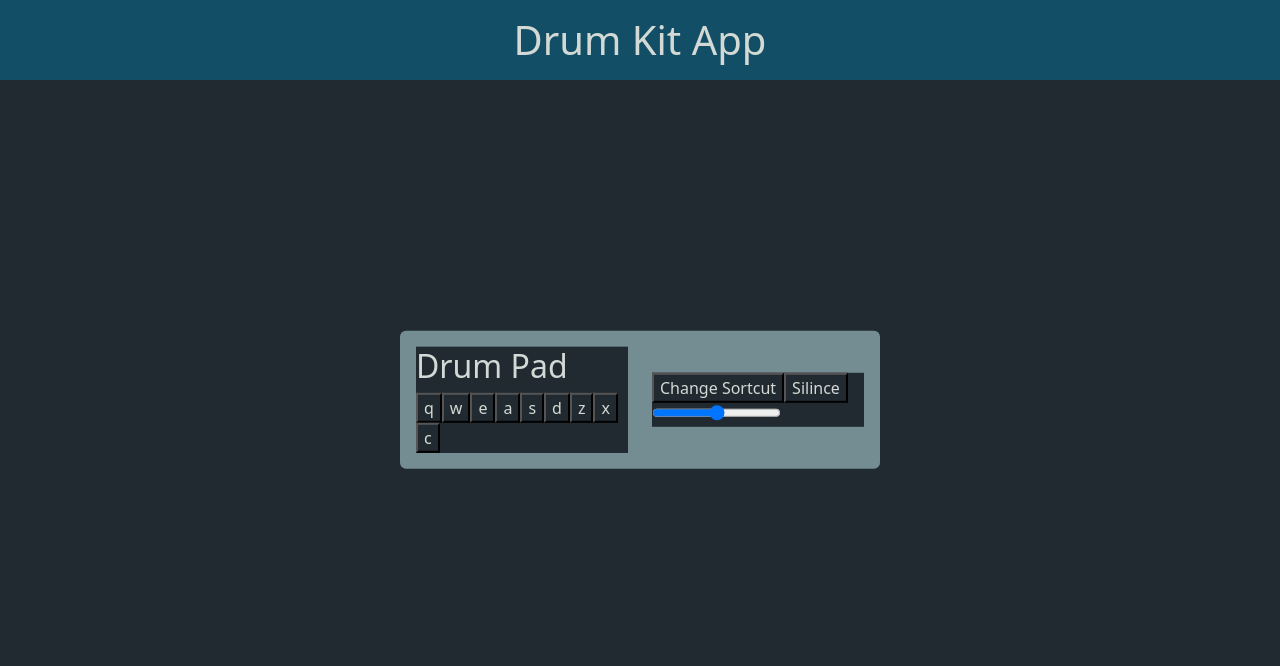
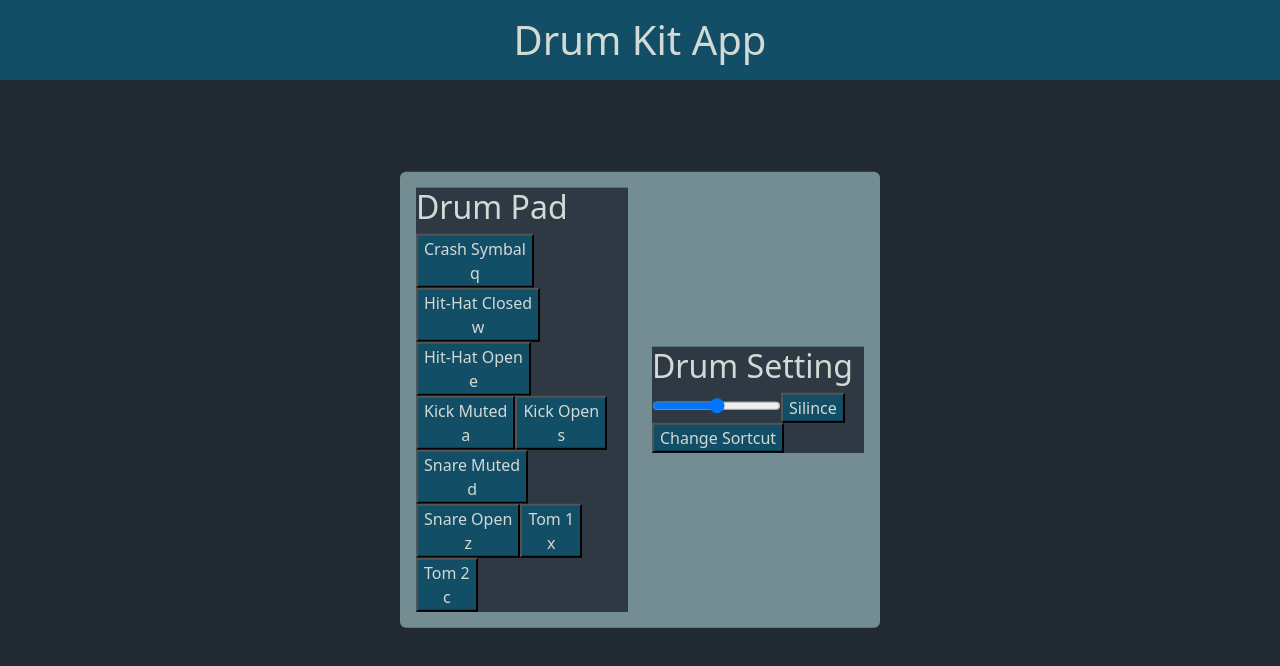
Before and after one commit to Ivaz7/Front-end-freeCodeCamp, a React (Vite) app in the folder drumKitApp/: page / in a window 1280 px wide. Shown: the top 666 px of the page. Built offline with nearby package versions, Linux system fonts and the light colour scheme.

Commit message:
make volume logic and keyDown event

```diff
--- a/drumKitApp/src/components/drumPad.jsx
+++ b/drumKitApp/src/components/drumPad.jsx
@@ -1,7 +1,8 @@
 import { useSelector } from 'react-redux';
 import { Howl } from "howler";
+import { useEffect } from 'react';
 
-const DrumPad = () => {
+const DrumPad = (prop) => {
   const {
     crashSymbal,
     hitHatMuted,
@@ -11,49 +12,64 @@ const DrumPad = () => {
     snareMuted,
     snareOpen,
     tom1,
+    tom2
+  } = useSelector((state) => state.drumPad);
+
+  const drumPad = [
+    crashSymbal,
+    hitHatMuted,
+    hitHatOpen,
+    kickMuted,
+    kickOpen,
+    snareMuted,
+    snareOpen,
+    tom1,
     tom2,
-    volume
-  } = useSelector((state) => state.drumPad);
+  ];
 
   const clickMakeSound = (type) => {
     const sound = new Howl({
       src: [`sound/${type}.mp3`],
-      volume: volume
+      volume: prop.volume
     })
     sound.play();
   }
+
+  const handleKeyDown = (e) => {
+    drumPad.forEach(drum => {
+      if (drum.key === e.key) {
+        clickMakeSound(drum.type)
+      }
+    })
+  }
+
+  useEffect(() => {
+    window.addEventListener("keydown", handleKeyDown);
+
+    return () => {
+      window.removeEventListener("keydown", handleKeyDown)
+    }
+  })
+
+  const renderDrumOad = drumPad.map(drum => (
+    <button
+      key={drum.type}
+      id={drum.type}
+      onClick={
+        () => clickMakeSound(drum.type)
+      }
+      tabIndex="0"
+    >
+      <div>{drum.name}</div>
+      <div>{drum.key}</div>
+    </button>
+  ))
 
   return (
     <section id="display" className="drum-pad">
       <h2>Drum Pad</h2>
       <div className="padTile">
-        <button onClick={() => clickMakeSound(crashSymbal.type)} id="crashSymbal">
-          {crashSymbal.key}
-        </button>
-        <button onClick={() => clickMakeSound(hitHatMuted.type)} id="tom-1">
-          {hitHatMuted.key}
-        </button>
-        <button onClick={() => clickMakeSound(hitHatOpen.type)} id="tom2">
-          {hitHatOpen.key}
-        </button>
-        <button onClick={() => clickMakeSound(kickMuted.type)} id="hiHatClosed">
-          {kickMuted.key}
-        </button>
-        <button onClick={() => clickMakeSound(kickOpen.type)} id="hitHatOpen">
-          {kickOpen.key}
-        </button>
-        <button onClick={() => clickMakeSound(snareMuted.type)} id="kickMuted">
-          {snareMuted.key}
-        </button>
-        <button onClick={() => clickMakeSound(snareOpen.type)} id="kickOpen">
-          {snareOpen.key}
-        </button>
-        <button onClick={() => clickMakeSound(tom1.type)} id="snareMuted">
-          {tom1.key}
-        </button>
-        <button onClick={() => clickMakeSound(tom2.type)} id="snareOpen">
-          {tom2.key}
-        </button>
+        {renderDrumOad}
       </div>
     </section>
   )
--- a/drumKitApp/src/components/drumSetting.jsx
+++ b/drumKitApp/src/components/drumSetting.jsx
@@ -1,11 +1,18 @@
-const DrumSetting = () => {
+import { Howler } from "howler";
 
-
+const DrumSetting = (prop) => {
   return (
     <section id="display" className="drum-setting">
-      <button className="changeDrumPad">Change Sortcut</button>
-      <button className="silince">Silince</button>
-      <input type="range"  min="0" max="100" />
+      <h2>Drum Setting</h2>
+      <div className="settingButton">
+        <input
+          value={prop.value}
+          onChange={(e) => prop.setVolume(e.target.value / 100)}
+          type="range"  min="0" max="100"
+        />
+        <button onClick={() => Howler.stop()} className="silince">Silince</button>
+        <button className="changeDrumPad">Change Sortcut</button>
+      </div>
     </section>
   )
 }
--- a/drumKitApp/src/components/main.jsx
+++ b/drumKitApp/src/components/main.jsx
@@ -1,7 +1,10 @@
+import { useState } from "react";
 import DrumPad from "./drumPad";
 import DrumSetting from "./drumSetting";
 
 const Main = () => {
+  const [volume, setVolume] = useState(0.5)
+
   return (
     <main id="drum-machine">
       <div className="
@@ -13,8 +16,8 @@ const Main = () => {
         p-3
         rounded
       ">
-        <DrumPad />
-        <DrumSetting />
+        <DrumPad volume={volume} />
+        <DrumSetting volume={volume} setVolume={setVolume} />
       </div>
     </main>
   )
--- a/drumKitApp/src/stateRedux/drumPadSlice.js
+++ b/drumKitApp/src/stateRedux/drumPadSlice.js
@@ -2,42 +2,50 @@ import { createSlice } from "@reduxjs/toolkit";
 
 const initialState = {
   crashSymbal: {
+    name: 'Crash Symbal',
     type: "crashSymbal",
     key: 'q'
   },
   hitHatMuted: {
+    name: 'Hit-Hat Closed',
     type: "hitHat-muted",
     key: 'w'
   },
   hitHatOpen: {
+    name: 'Hit-Hat Open',
     type: "hitHat-open",
     key: 'e'
   },
   kickMuted: {
+    name: 'Kick Muted',
     type: "kick-muted",
     key: 'a'
   },
   kickOpen: {
+    name: 'Kick Open',
     type: "kick-open",
     key: 's'
   },
   snareMuted: {
+    name: 'Snare Muted',
     type: "snare-muted",
     key: 'd'
   },
   snareOpen: {
+    name: 'Snare Open',
     type: "snare-open",
     key: 'z'
   },
   tom1: {
+    name: 'Tom 1',
     type: "tom-1",
     key: 'x'
   },
   tom2: {
+    name: 'Tom 2',
     type: "tom-2",
     key: 'c'
-  },
-  volume: 0.5
+  }
 }
 
 export const drumPadSlice = createSlice({
--- a/drumKitApp/src/stylesSASS/main.scss
+++ b/drumKitApp/src/stylesSASS/main.scss
@@ -17,5 +17,18 @@ main {
 }
 
 section {
+  background-color: clr.$color-dark;
   width: 15rem;
+
+  h2, input, div {
+    background-color: clr.$color-dark;
+  }
+
+  button {
+    background-color: clr.$color-primary;
+
+    div {
+      background-color: clr.$color-primary;
+    }
+  }
 }
```
